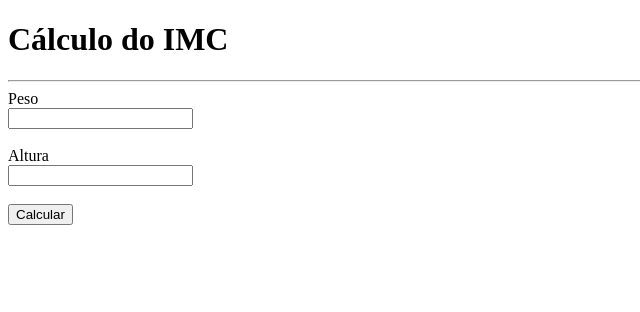
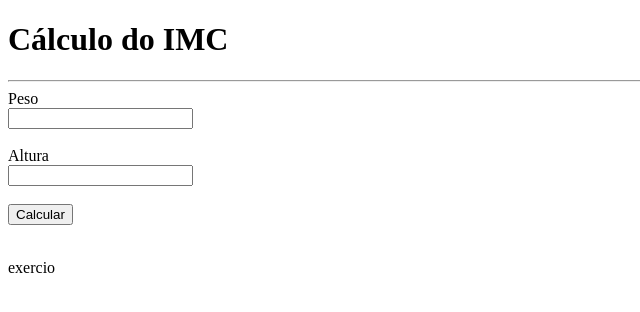
Before and after one commit to thiagorcon/calculaImc, a plain HTML site: page index.html in a window 1280 px wide. Shown: the full height of the page, 0-640 px from the left. Drawn offline with Linux system fonts and the light colour scheme.

Commit message:
acrescentei rodape
rodape

```diff
--- a/index.html
+++ b/index.html
@@ -21,6 +21,9 @@
         <div id="resposta">  </div>
     </form>
 </body>
+<footer>
+    <p>exercio</p>
+</footer>
 </html>
 <script>
     function calcular(){
@@ -51,4 +54,7 @@
             resposta.innerHTML = respostaj;
          }
         }
+
+
+
 </script>
```
